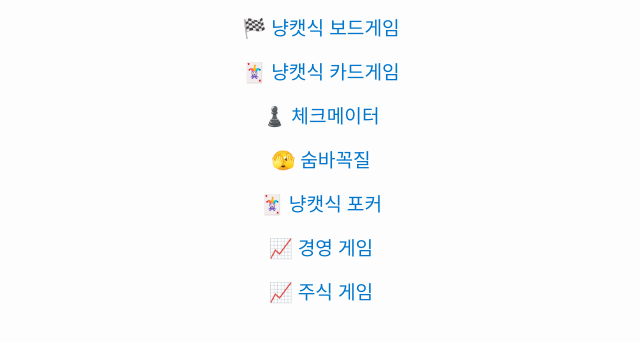
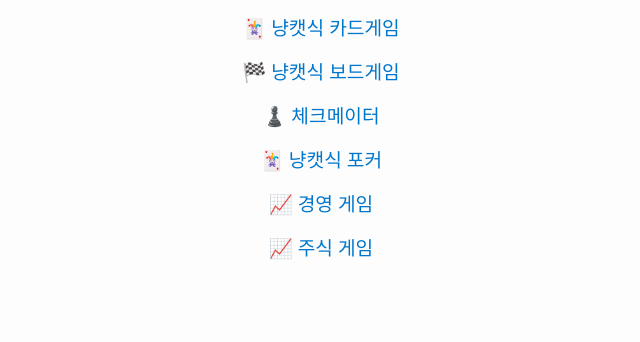
Before and after one commit to tchinso/Favorites, a plain HTML site: page index.html in a window 1280 px wide. Shown: the part 408-750 px from the top of the page, without its empty margins (319-959 px from the left). Drawn offline with Linux system fonts and the light colour scheme.

Commit message:
Update index.html

```diff
--- a/index.html
+++ b/index.html
@@ -45,10 +45,9 @@
       </ul>
     <h1>🌟NyanKatX3's Web Game🌟</h1>
     <ul>
+    <li><a href="app/CardBattle.html">🃏 냥캣식 카드게임</a><li>
     <li><a href="app/LostCastle.html">🏁 냥캣식 보드게임</a></li>
-    <li><a href="app/CardBattle.html">🃏 냥캣식 카드게임</a><li>
     <li><a href="app/Checkmater.html">♟️ 체크메이터</a></li>
-    <li><a href="app/Onigokko.html">🫣 숨바꼭질</a></li>
     <li><a href="app/PokerGame.html">🃏 냥캣식 포커</a></li>
     <li><a href="app/ROIsim.html">📈 경영 게임</a></li>
     <li><a href="app/StockGame.html">📈 주식 게임</a></li>
```
